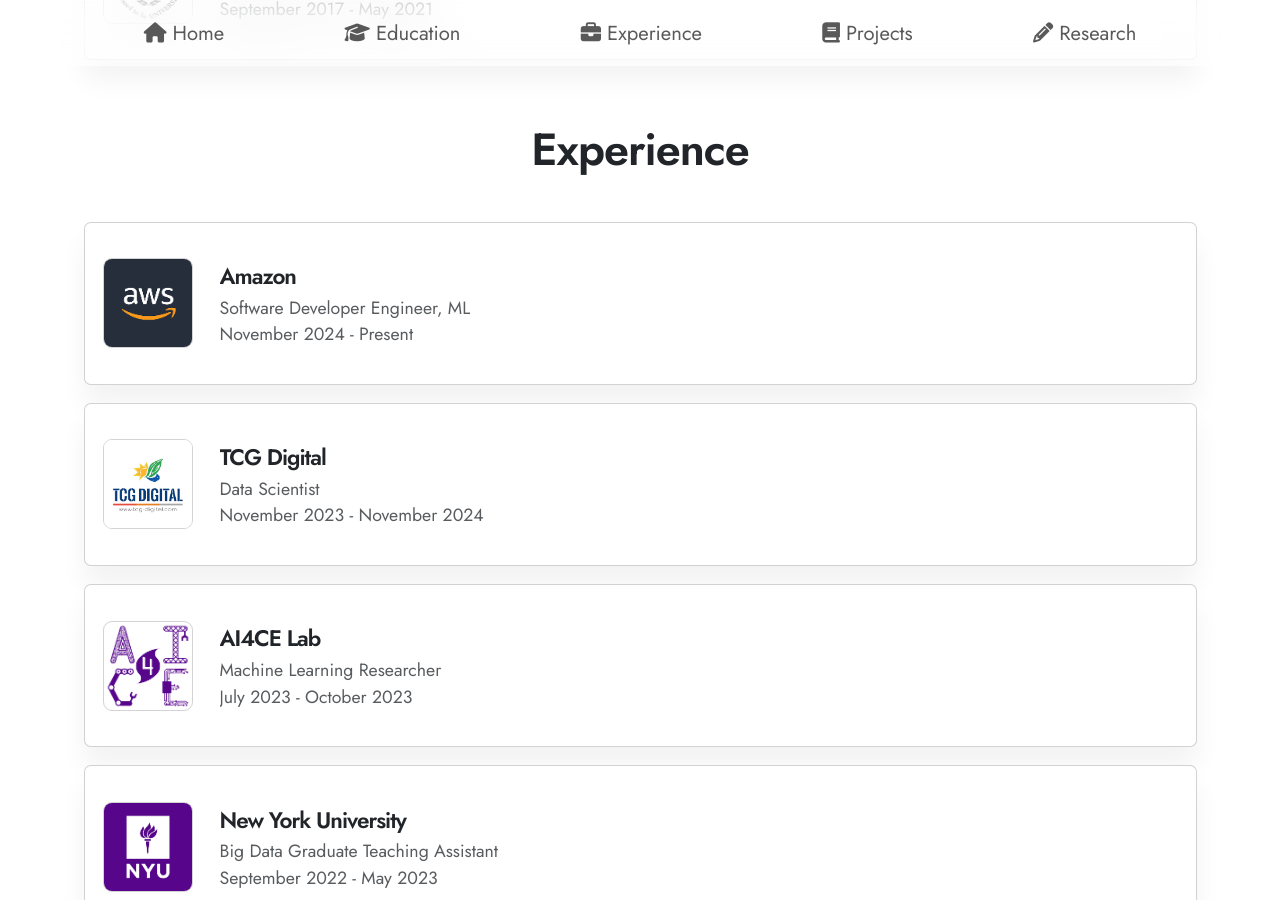
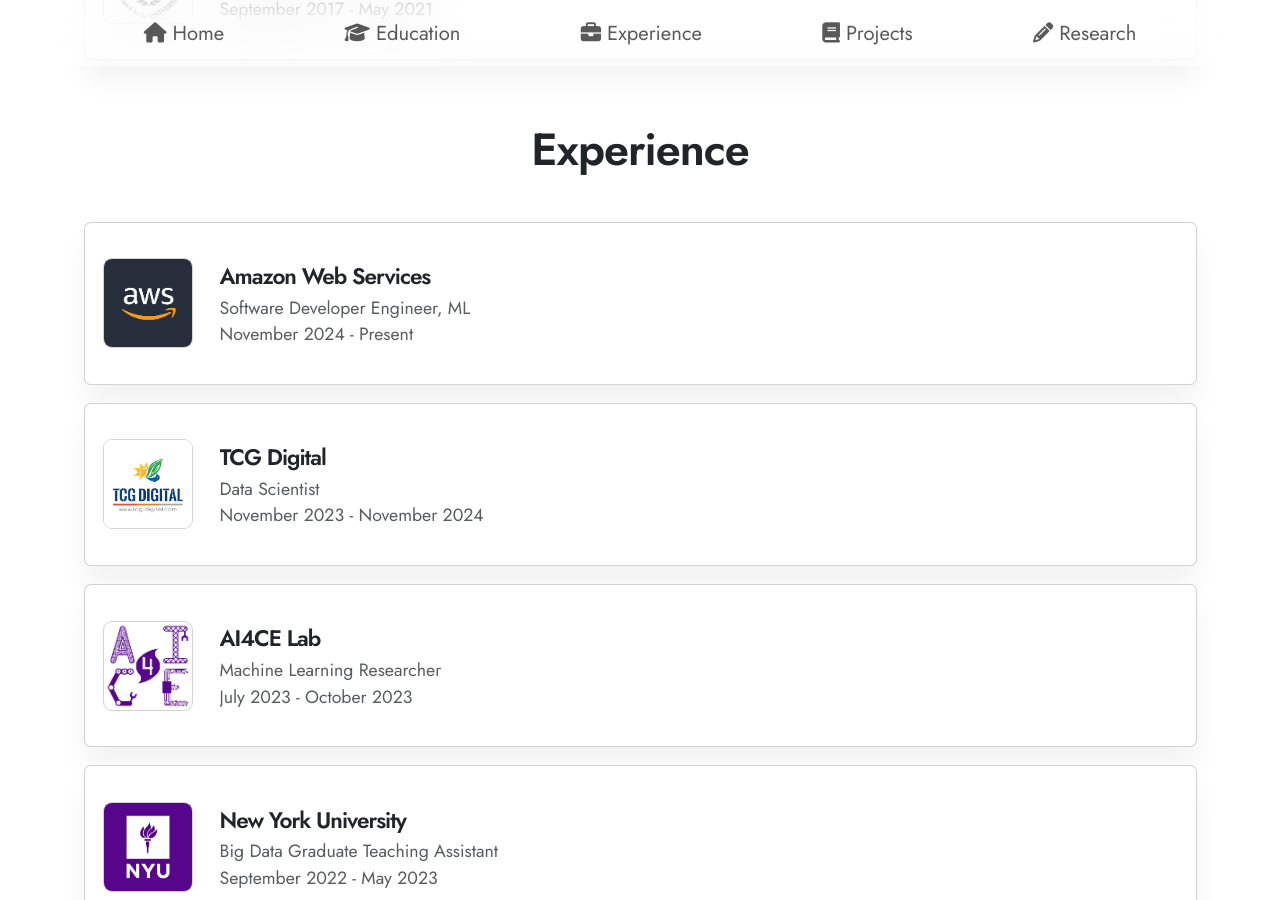
Before and after one commit to AAKASHKSHETTY/AAKASHKSHETTY.github.io, a Jekyll site: the page built from index.md, in a window 1280 px wide and 900 px high, scrolled down 1008 px. Built offline with Jekyll 4.4.1, drawn with Linux system fonts in a browser that asks for light colours; nearby versions of some CDN libraries.

Commit message:
update experience

```diff
--- a/_data/experience.yml
+++ b/_data/experience.yml
@@ -1,5 +1,5 @@
 # experience
-- company: Amazon
+- company: Amazon Web Services
   role: Software Developer Engineer, ML
   description: false
   time: November 2024 - Present
```
